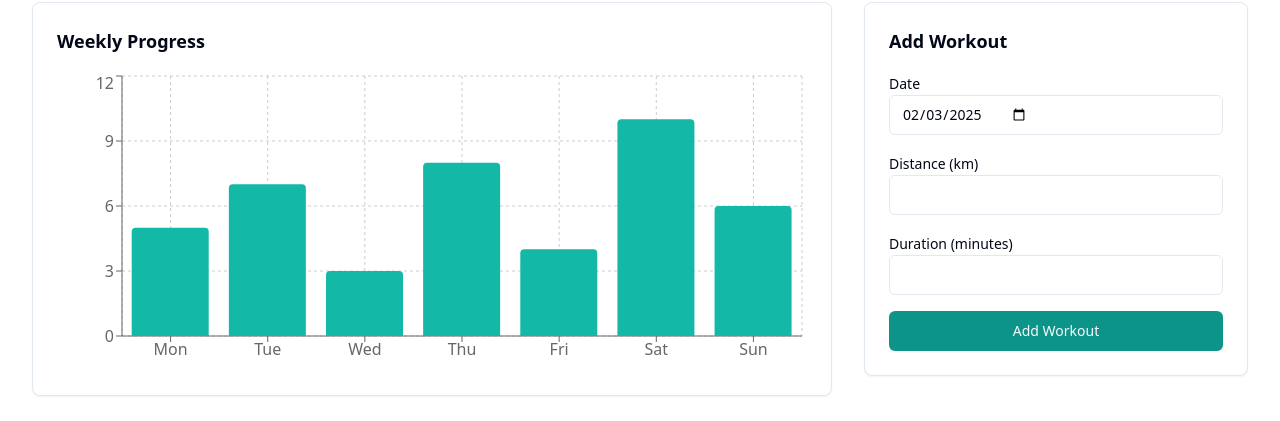
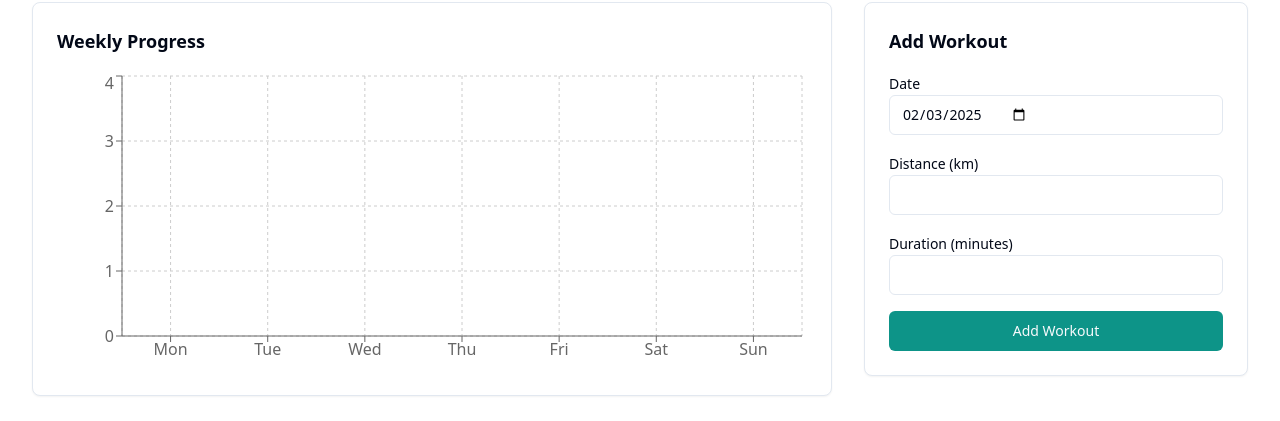
Before and after one commit to davidgomes/runtrackster, a React (Vite) app: page / in a window 1280 px wide. Shown: the part 256-677 px from the top of the page. Built offline with nearby package versions, Linux system fonts and the light colour scheme; no server answers; the database is empty.

Commit message:
Fix weekly progress chart loading
Address the issue where the weekly progress chart is not loading data from the schema.
[skip gpt_engineer]

```diff
--- a/src/components/WorkoutDashboard.tsx
+++ b/src/components/WorkoutDashboard.tsx
@@ -25,17 +25,43 @@ const calculatePace = (distance: number, duration: number) => {
 const WorkoutDashboard = () => {
   const { toast } = useToast();
   const [workouts, setWorkouts] = useState<Workout[]>([]);
+  const [weeklyData, setWeeklyData] = useState<{ name: string; distance: number }[]>([]);
 
   // Fetch workouts on component mount
   useEffect(() => {
     fetchWorkouts();
   }, []);
 
+  // Process workouts data for weekly chart
+  useEffect(() => {
+    const processWeeklyData = () => {
+      const days = ['Sun', 'Mon', 'Tue', 'Wed', 'Thu', 'Fri', 'Sat'];
+      const weekData = days.map(day => ({ name: day, distance: 0 }));
+
+      workouts.forEach(workout => {
+        const date = new Date(workout.date);
+        const dayIndex = date.getDay();
+        weekData[dayIndex].distance += workout.distance;
+      });
+
+      // Reorder array to start with Monday
+      const mondayFirst = [...weekData.slice(1), weekData[0]];
+      setWeeklyData(mondayFirst);
+    };
+
+    processWeeklyData();
+  }, [workouts]);
+
   const fetchWorkouts = async () => {
     try {
+      // Get the date for 7 days ago
+      const sevenDaysAgo = new Date();
+      sevenDaysAgo.setDate(sevenDaysAgo.getDate() - 7);
+
       const { data, error } = await supabase
         .from('workouts')
         .select('*')
+        .gte('date', sevenDaysAgo.toISOString().split('T')[0])
         .order('date', { ascending: false });
 
       if (error) {
@@ -122,16 +148,6 @@ const WorkoutDashboard = () => {
       )
     : "0:00";
 
-  const chartData = [
-    { name: "Mon", distance: 5 },
-    { name: "Tue", distance: 7 },
-    { name: "Wed", distance: 3 },
-    { name: "Thu", distance: 8 },
-    { name: "Fri", distance: 4 },
-    { name: "Sat", distance: 10 },
-    { name: "Sun", distance: 6 },
-  ];
-
   return (
     <div className="container py-8">
       <h1 className="text-3xl font-bold mb-8">Running Tracker</h1>
@@ -156,7 +172,7 @@ const WorkoutDashboard = () => {
 
       <div className="grid grid-cols-1 lg:grid-cols-3 gap-8 mb-8">
         <div className="lg:col-span-2">
-          <WeeklyChart data={chartData} />
+          <WeeklyChart data={weeklyData} />
         </div>
         <div>
           <Card className="p-6">
```
